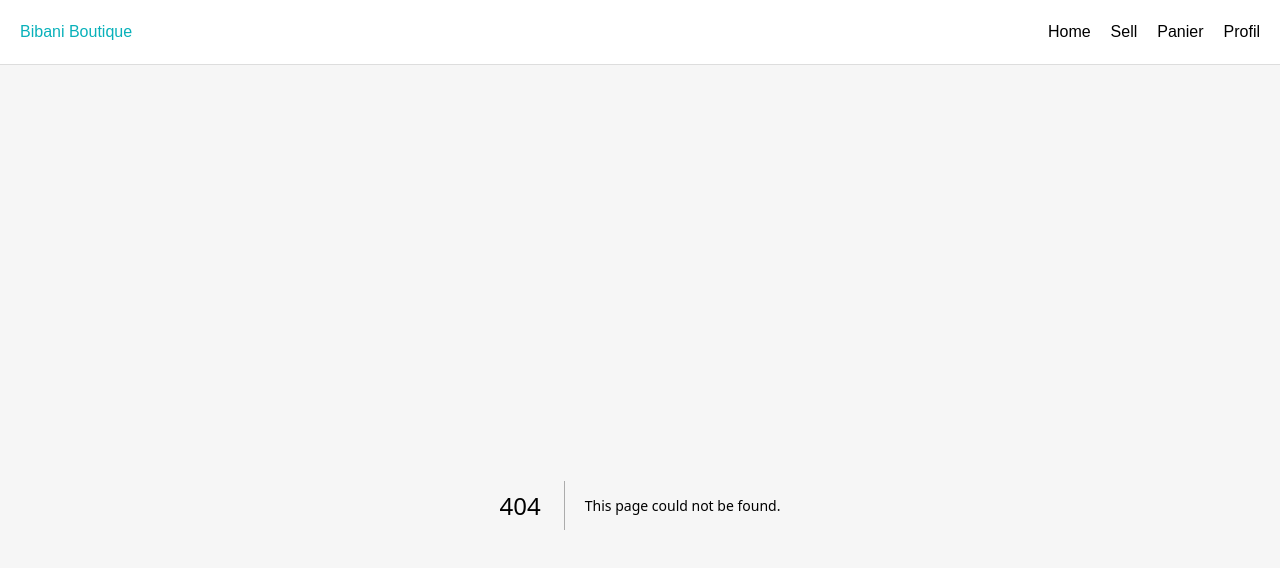
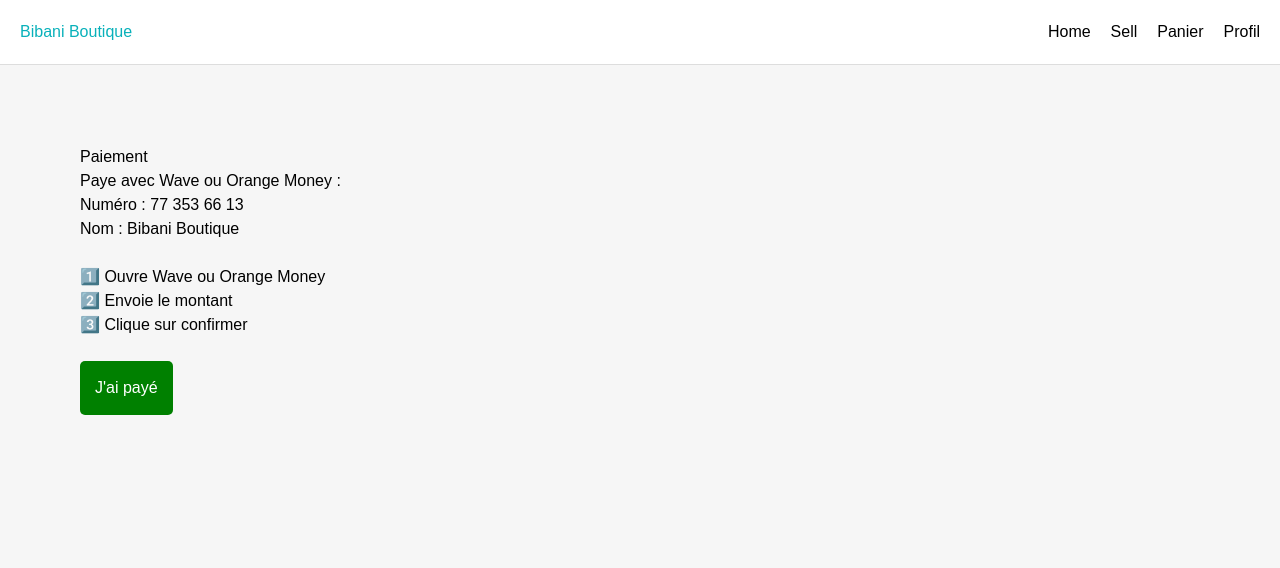
Before and after one commit to psakho922/vinted-web, a Next.js app: page /paiement in a window 1280 px wide. Before the commit this address had no page. Shown: the top 568 px of the page. Built offline with nearby package versions, Linux system fonts and the light colour scheme.

Commit message:
Create page.tsx

```diff
--- /dev/null
+++ b/src/app/paiement/page.tsx
@@ -0,0 +1,58 @@
+"use client";
+
+import { useRouter } from "next/navigation";
+
+export default function PaiementPage(){
+
+const router = useRouter();
+
+function confirmer(){
+
+alert("Commande confirmée !");
+
+router.push("/commande/test");
+
+}
+
+return(
+
+<div style={{padding:40}}>
+
+<h1>Paiement</h1>
+
+<p>Paye avec Wave ou Orange Money :</p>
+
+<h2>Numéro : 77 353 66 13</h2>
+
+<p>Nom : Bibani Boutique</p>
+
+<br/>
+
+<p>1️⃣ Ouvre Wave ou Orange Money</p>
+
+<p>2️⃣ Envoie le montant</p>
+
+<p>3️⃣ Clique sur confirmer</p>
+
+<br/>
+
+<button
+onClick={confirmer}
+style={{
+padding:15,
+background:"green",
+color:"white",
+border:"none",
+borderRadius:5
+}}
+>
+
+J'ai payé
+
+</button>
+
+</div>
+
+)
+
+}
```
